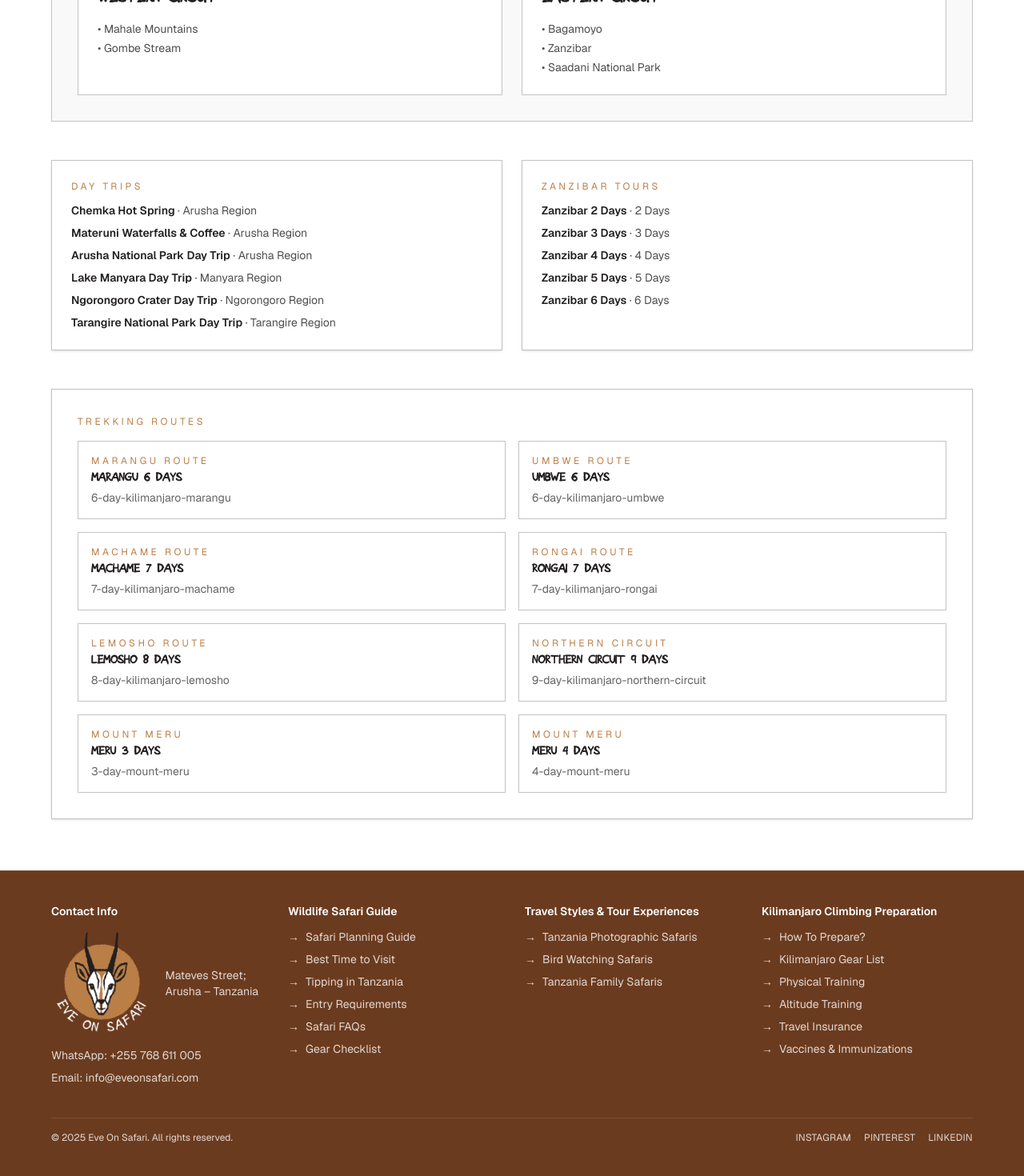
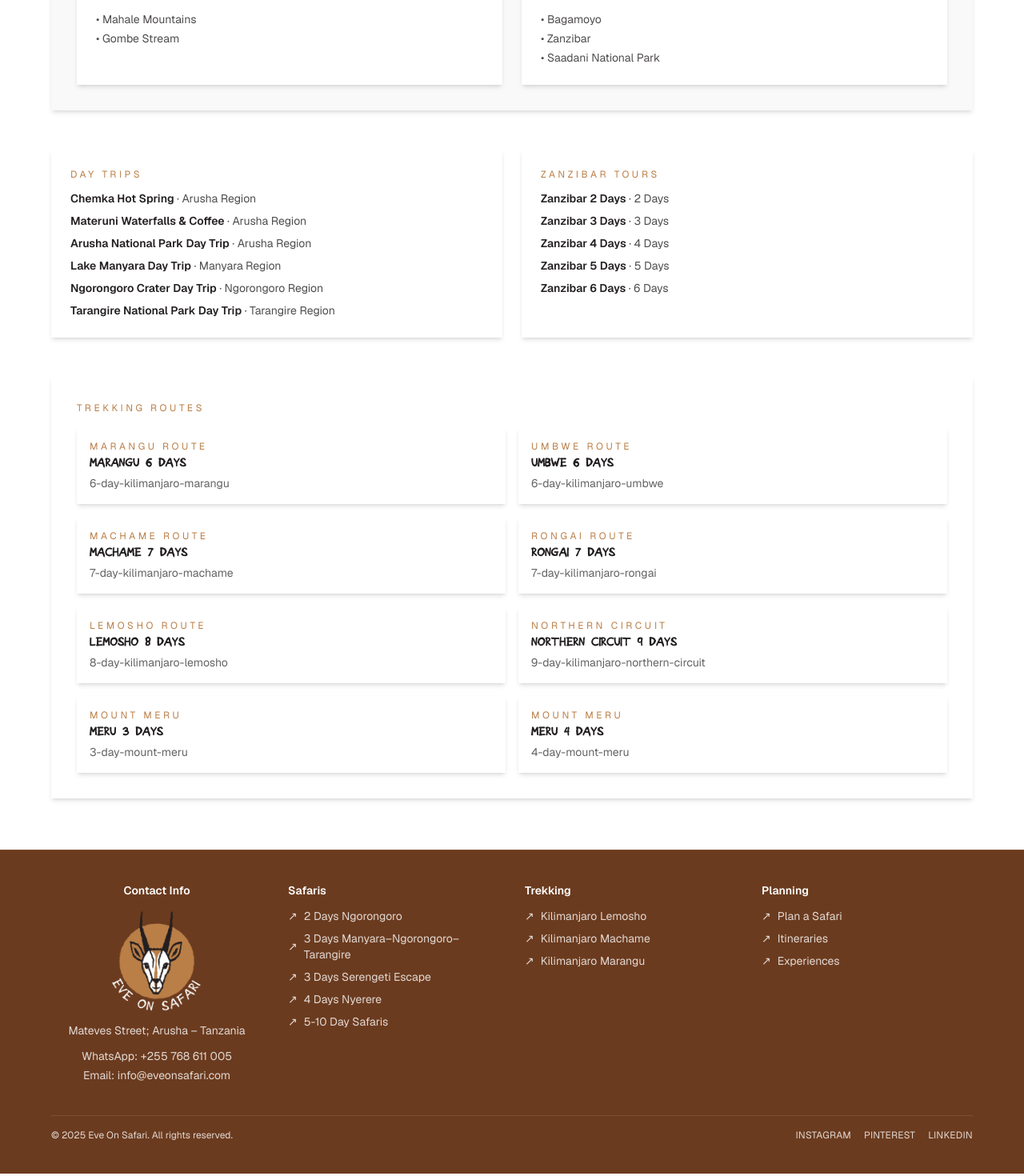
Before and after one commit to kiruwi/eveonsafari, a Next.js app: page /experiences in a window 1280 px wide. Shown: the part 1326-2796 px from the top of the page at 80% size. Built offline with nearby package versions, Linux system fonts and the light colour scheme.

Commit message:
nav and ridge fix

```diff
--- a/app/experiences/page.tsx
+++ b/app/experiences/page.tsx
@@ -14,7 +14,7 @@ export default function ExperiencesPage() {
         <header className="space-y-4 text-center">
           <p className="text-xs uppercase tracking-[0.4em] text-[#ba7e47]">Experiences</p>
           <h1
-            className="text-4xl font-semibold text-[#231f20]"
+            className="text-4xl font-semibold text-[#231f20] tracking-[0.04em]"
             style={{ fontFamily: "var(--font-american-grunge, var(--font-title, inherit))" }}
           >
             Choose by travel style or region
@@ -24,17 +24,17 @@ export default function ExperiencesPage() {
           </p>
         </header>
 
-        <section className="rounded-[32px] border border-[#c3c3c3] bg-white p-8 shadow-sm">
+        <section className="rounded-[32px] bg-white p-8 shadow-md">
           <p className="text-xs uppercase tracking-[0.3em] text-[#ba7e47]">Travel styles</p>
           <div className="mt-6 grid gap-4 md:grid-cols-2">
             {travelStyles.map((style) => (
               <Link
                 key={style.slug}
                 href={`/travel-style/${style.slug}`}
-                className="rounded-[24px] border border-[#c3c3c3] p-5 transition hover:-translate-y-1 hover:shadow"
+                className="rounded-[24px] p-5 shadow-md transition hover:-translate-y-1 hover:shadow-lg"
               >
                 <h3
-                  className="text-xl font-semibold text-[#231f20]"
+                  className="text-xl font-semibold text-[#231f20] tracking-[0.04em]"
                   style={{ fontFamily: "var(--font-american-grunge, var(--font-title, inherit))" }}
                 >
                   {style.name}
@@ -45,13 +45,13 @@ export default function ExperiencesPage() {
           </div>
         </section>
 
-        <section className="rounded-[32px] border border-[#c3c3c3] bg-[#c3c3c3]/10 p-8">
+        <section className="rounded-[32px] bg-[#c3c3c3]/10 p-8 shadow-md">
           <p className="text-xs uppercase tracking-[0.3em] text-[#ba7e47]">Destinations by circuit</p>
           <div className="mt-6 grid gap-6 md:grid-cols-2">
             {destinationGroups.map((group) => (
-              <article key={group.region} className="rounded-[24px] border border-[#c3c3c3] bg-white p-6">
+              <article key={group.region} className="rounded-[24px] bg-white p-6 shadow-md">
                 <h3
-                  className="text-2xl font-semibold text-[#231f20]"
+                  className="text-2xl font-semibold text-[#231f20] tracking-[0.04em]"
                   style={{ fontFamily: "var(--font-american-grunge, var(--font-title, inherit))" }}
                 >
                   {group.region}
@@ -67,7 +67,7 @@ export default function ExperiencesPage() {
         </section>
 
         <section className="grid gap-6 md:grid-cols-2">
-          <article className="rounded-[28px] border border-[#c3c3c3] bg-white p-6 shadow-sm">
+          <article className="rounded-[28px] bg-white p-6 shadow-md">
             <p className="text-xs uppercase tracking-[0.3em] text-[#ba7e47]">Day trips</p>
             <ul className="mt-3 space-y-2 text-sm text-[#231f20]/80">
               {dayTrips.map((trip) => (
@@ -77,7 +77,7 @@ export default function ExperiencesPage() {
               ))}
             </ul>
           </article>
-          <article className="rounded-[28px] border border-[#c3c3c3] bg-white p-6 shadow-sm">
+          <article className="rounded-[28px] bg-white p-6 shadow-md">
             <p className="text-xs uppercase tracking-[0.3em] text-[#ba7e47]">Zanzibar Tours</p>
             <ul className="mt-3 space-y-2 text-sm text-[#231f20]/80">
               {zanzibarTours.map((tour) => (
@@ -89,14 +89,14 @@ export default function ExperiencesPage() {
           </article>
         </section>
 
-        <section className="rounded-[32px] border border-[#c3c3c3] bg-white p-8 shadow-sm">
+        <section className="rounded-[32px] bg-white p-8 shadow-md">
           <p className="text-xs uppercase tracking-[0.3em] text-[#ba7e47]">Trekking Routes</p>
           <div className="mt-4 grid gap-4 md:grid-cols-2">
             {trekkingPackages.map((trek) => (
-              <div key={trek.slug} className="rounded-[20px] border border-[#c3c3c3] p-4">
+              <div key={trek.slug} className="rounded-[20px] p-4 shadow-md">
                 <p className="text-xs uppercase tracking-[0.3em] text-[#ba7e47]">{trek.route}</p>
                 <h4
-                  className="text-lg font-semibold text-[#231f20]"
+                  className="text-lg font-semibold text-[#231f20] tracking-[0.03em]"
                   style={{ fontFamily: "var(--font-american-grunge, var(--font-title, inherit))" }}
                 >
                   {trek.name}
--- a/app/trekking/page.tsx
+++ b/app/trekking/page.tsx
@@ -22,7 +22,7 @@ export default function TrekkingPage() {
               <p className="mt-2 text-sm text-[#231f20]/70">{route.duration}</p>
               <p className="mt-4 text-sm text-[#231f20]/80">{route.summary}</p>
               <Link href={`/trekking/${route.slug}`} className="mt-4 inline-block text-sm font-semibold text-[#ba7e47]">
-                Read route →
+                Read route ↗
               </Link>
             </article>
           ))}
--- a/components/PesapalCheckoutButton.tsx
+++ b/components/PesapalCheckoutButton.tsx
@@ -191,7 +191,7 @@ export function PesapalCheckoutButton({
   const selectValue = options.length ? tier : '';
 
   return (
-    <div className="space-y-3 rounded-[20px] border border-[#c3c3c3] bg-white/80 p-4 text-[#231f20] shadow-sm backdrop-blur">
+    <div className="space-y-3 rounded-[20px] bg-white/80 p-4 text-[#231f20] shadow-md backdrop-blur">
       <div className="grid gap-3 sm:grid-cols-2">
         <label className="text-sm font-semibold text-[#231f20]">
           Price option
--- a/components/SiteFooter.tsx
+++ b/components/SiteFooter.tsx
@@ -1,64 +1,39 @@
 import Image from "next/image";
 import Link from "next/link";
-import { guides, travelStyles } from "@/lib/siteContent";
-
 const contactInfo = {
   address: "Mateves Street; Arusha – Tanzania",
   phone: "+255 768 611 005",
   email: "info@eveonsafari.com",
 };
 
-const wildlifeGuideSlugs = [
-  "safari-planning-guide",
-  "best-time-to-visit",
-  "tipping-guide",
-  "entry-requirements",
-  "safari-faq",
-  "gear-checklist",
+const safariLinks = [
+  { label: "2 Days Ngorongoro", href: "/safaris/2-day-ngorongoro-crater-adventure" },
+  { label: "3 Days Manyara–Ngorongoro–Tarangire", href: "/safaris/3-day-manyara-ngorongoro-tarangire" },
+  { label: "3 Days Serengeti Escape", href: "/safaris/3-day-serengeti-escape" },
+  { label: "4 Days Nyerere", href: "/safaris/4-day-nyerere-safari" },
+  { label: "5-10 Day Safaris", href: "/itineraries#safari-grid" },
 ];
 
-const travelStyleMapping = [
-  { label: "Serengeti Migration Safaris", slug: "The Serengeti Great Migration Safari" },
-  { label: "Tanzania Photographic Safaris", slug: "Tanzania Photographic Safaris" },
-  { label: "Bird Watching Safaris", slug: "Bird Watching Safaris" },
-  { label: "Tanzania Family Safaris", slug: "Tanzania Family Safaris" },
-  { label: "Cultural & Eco-Tourism Safari", slug: "Cultural & Eco-Tourism Safaris" },
-  { label: "Tanzania Safari & Beach Holiday", slug: "Tanzania Safari & Beach Holidays" },
+const trekLinks = [
+  { label: "Kilimanjaro Lemosho", href: "/trekking/kilimanjaro-lemosho-route" },
+  { label: "Kilimanjaro Machame", href: "/trekking/kilimanjaro-machame-route" },
+  { label: "Kilimanjaro Marangu", href: "/trekking/kilimanjaro-marangu-route" },
 ];
 
-const kilimanjaroPrepLinks = [
-  { label: "How To Prepare?", href: "/guides/kilimanjaro-preparation" },
-  { label: "Kilimanjaro Gear List", href: "/guides/gear-checklist" },
-  { label: "Physical Training", href: "/guides/kilimanjaro-preparation#physical-training" },
-  { label: "Altitude Training", href: "/guides/kilimanjaro-preparation#altitude" },
-  { label: "Travel Insurance", href: "/plan" },
-  { label: "Vaccines & Immunizations", href: "/guides/entry-requirements" },
+const planningLinks = [
+  { label: "Plan a Safari", href: "/plan" },
+  { label: "Itineraries", href: "/itineraries" },
+  { label: "Experiences", href: "/experiences" },
 ];
 
 export function SiteFooter() {
-  const wildlifeLinks = wildlifeGuideSlugs
-    .map((slug) => {
-      const guide = guides.find((g) => g.slug === slug);
-      if (!guide) return null;
-      return { label: guide.name, href: `/guides/${slug}` };
-    })
-    .filter((item): item is { label: string; href: string } => Boolean(item));
-
-  const travelStyleLinks = travelStyleMapping
-    .map((item) => {
-      const exists = travelStyles.find((style) => style.name === item.label);
-      if (!exists) return null;
-      return { label: item.label, href: `/travel-style/${item.label.toLowerCase().replace(/ /g, "-")}` };
-    })
-    .filter((item): item is { label: string; href: string } => Boolean(item));
-
   return (
     <footer className="border-t border-white/10 bg-[#6b3b1f] text-white">
       <div className="mx-auto flex max-w-6xl flex-col gap-10 px-4 py-10 md:px-6 lg:px-0">
         <div className="grid gap-8 md:grid-cols-2 lg:grid-cols-4">
-          <div>
+          <div className="text-center">
             <p className="text-sm font-semibold text-white">Contact Info</p>
-            <div className="mt-4 flex items-center gap-4">
+            <div className="mt-4 flex flex-col items-center gap-3">
               <Image
                 src="/evelogowhite.png"
                 alt="Eve On Safari logo"
@@ -66,23 +41,21 @@ export function SiteFooter() {
                 height={160}
                 className="h-32 w-32 rounded-full object-contain"
               />
-              <div className="text-sm text-white/80">
-                <p>Mateves Street; Arusha – Tanzania</p>
-              </div>
+              <p className="text-sm text-white/80 leading-snug">{contactInfo.address}</p>
             </div>
-            <div className="mt-4 space-y-2 text-sm text-white/80">
-              <p>WhatsApp: {contactInfo.phone}</p>
-              <p>Email: {contactInfo.email}</p>
+            <div className="mt-3 space-y-1 text-sm text-white/80">
+              <p className="text-center">WhatsApp: {contactInfo.phone}</p>
+              <p className="text-center">Email: {contactInfo.email}</p>
             </div>
           </div>
 
           <div>
-            <p className="text-sm font-semibold text-white">Wildlife Safari Guide</p>
+            <p className="text-sm font-semibold text-white">Safaris</p>
             <ul className="mt-3 space-y-2 text-sm text-white/80">
-              {wildlifeLinks.map((link) => (
+              {safariLinks.map((link) => (
                 <li key={link.href}>
                   <Link href={link.href} className="inline-flex items-center gap-2 hover:text-[#f2d3b0]">
-                    <span aria-hidden>→</span>
+                    <span aria-hidden>↗</span>
                     {link.label}
                   </Link>
                 </li>
@@ -91,12 +64,12 @@ export function SiteFooter() {
           </div>
 
           <div>
-            <p className="text-sm font-semibold text-white">Travel Styles & Tour Experiences</p>
+            <p className="text-sm font-semibold text-white">Trekking</p>
             <ul className="mt-3 space-y-2 text-sm text-white/80">
-              {travelStyleLinks.map((link) => (
+              {trekLinks.map((link) => (
                 <li key={link.href}>
                   <Link href={link.href} className="inline-flex items-center gap-2 hover:text-[#f2d3b0]">
-                    <span aria-hidden>→</span>
+                    <span aria-hidden>↗</span>
                     {link.label}
                   </Link>
                 </li>
@@ -105,12 +78,12 @@ export function SiteFooter() {
           </div>
 
           <div>
-            <p className="text-sm font-semibold text-white">Kilimanjaro Climbing Preparation</p>
+            <p className="text-sm font-semibold text-white">Planning</p>
             <ul className="mt-3 space-y-2 text-sm text-white/80">
-              {kilimanjaroPrepLinks.map((link) => (
-                <li key={link.label}>
+              {planningLinks.map((link) => (
+                <li key={link.href}>
                   <Link href={link.href} className="inline-flex items-center gap-2 hover:text-[#f2d3b0]">
-                    <span aria-hidden>→</span>
+                    <span aria-hidden>↗</span>
                     {link.label}
                   </Link>
                 </li>
--- a/components/UserStatus.tsx
+++ b/components/UserStatus.tsx
@@ -66,7 +66,7 @@ export function UserStatus() {
 
   if (state.status === 'loading') {
     return (
-      <div className="rounded-2xl border border-[#c3c3c3] bg-white px-4 py-3 text-sm text-[#231f20]/70">
+      <div className="rounded-2xl bg-white px-4 py-3 text-sm text-[#231f20]/70 shadow-md">
         Checking auth status...
       </div>
     );
@@ -74,7 +74,7 @@ export function UserStatus() {
 
   if (state.status === 'signedOut') {
     return (
-      <div className="flex items-center justify-between gap-4 rounded-2xl border border-[#c3c3c3] bg-white px-4 py-3">
+      <div className="flex items-center justify-between gap-4 rounded-2xl bg-white px-4 py-3 shadow-md">
         <div>
           <p className="text-sm font-semibold text-[#231f20]">You are signed out</p>
           <p className="text-xs text-[#231f20]/70">Use Google to sign in or create an account.</p>
@@ -90,7 +90,7 @@ export function UserStatus() {
   }
 
   return (
-    <div className="flex items-center justify-between gap-4 rounded-2xl border border-[#c3c3c3] bg-white px-4 py-3">
+    <div className="flex items-center justify-between gap-4 rounded-2xl bg-white px-4 py-3 shadow-md">
       <div>
         <p className="text-sm font-semibold text-[#231f20]">Signed in</p>
         <p className="text-xs text-[#231f20]/70">{state.email}</p>
```
Also changed, not shown: app/itineraries/page.tsx (+4 -5 lines), app/page.tsx (+6 -6 lines).
